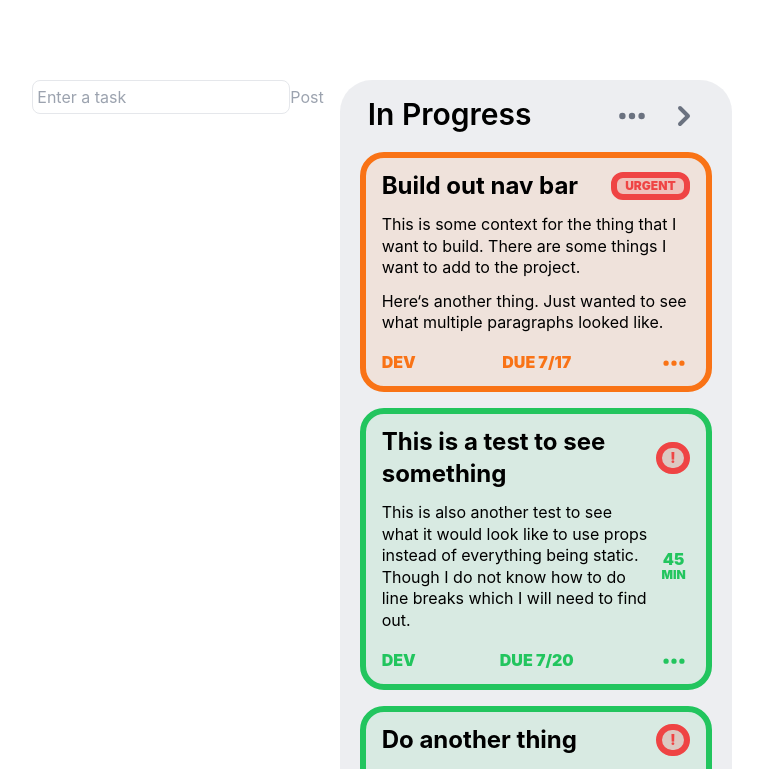
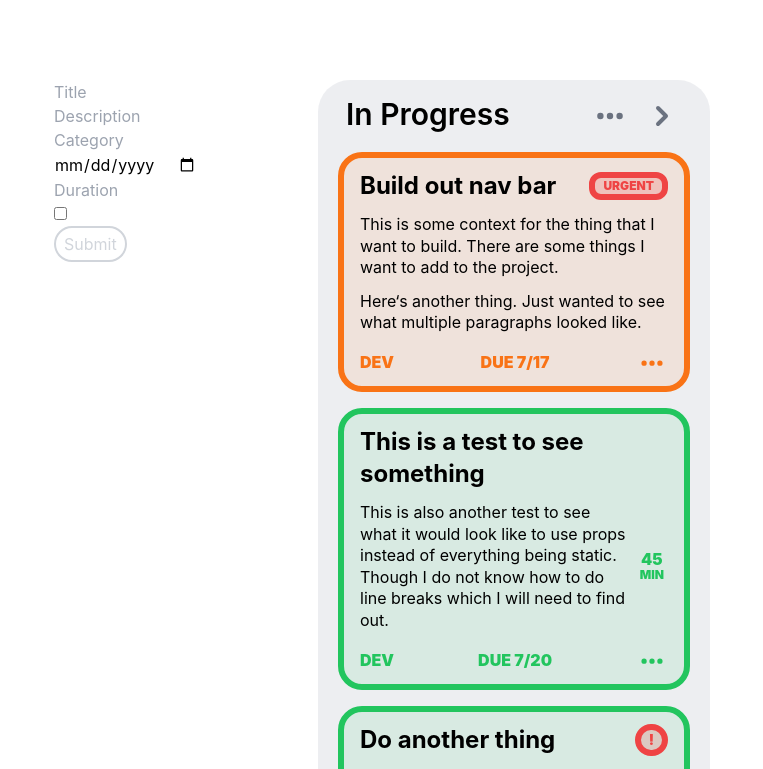
Before and after one commit to garrettprince/junk-component-tests, a Next.js app: page / in a window 1280 px wide. Shown: the top 769 px of the page, without its empty margins (250-1013 px from the left). Built offline with nearby package versions, Linux system fonts and the light colour scheme.

Commit message:
Form work

```diff
--- a/components/CardComponentTest.js
+++ b/components/CardComponentTest.js
@@ -1,21 +1,20 @@
 import React from "react";
 import { DotsHorizontalIcon } from "@heroicons/react/solid";
 
-function CardTest({ title, description, category, dueDate, minutesDuration }) {
-  let isUrgent = false;
+function CardTest({ title, description, category, dueDate, minutesDuration, urgent }) {;
 
   return (
     <div
       id="card1"
-      className="bg-green-500/10 h-full w-[22rem] border-green-500 rounded-3xl border-[6px] cursor-grab my-4 mx-5"
+      className="bg-green-500/10 h-max w-[22rem] border-green-500 rounded-3xl border-[6px] cursor-grab my-4 mx-5"
     >
       <header className="flex justify-between items-center mx-4 mt-3">
         <h1 className="font-bold text-2xl">{title}</h1>
-        <div className="border-[6px] bg-red-500/20 text-red-500 rounded-full border-red-500 text-sm font-black px-2 py-0">
+        {urgent && (<div className="border-[6px] bg-red-500/20 text-red-500 rounded-full border-red-500 text-sm font-black px-2 py-0">
           !
-        </div>
+        </div>)}
       </header>
-      <section id="text-container" className="flex items-center my-3 mx-4">
+      <section id="text-container" className="flex items-center my-3 mx-4 justify-between">
         <div id="description-text">
           <p className="leading-[1.35rem] font-regular">{description}</p>
         </div>
--- a/components/FormTest.js
+++ b/components/FormTest.js
@@ -1,33 +1,133 @@
 import React, { useState } from "react";
+import CardComponentTest from "./CardComponentTest";
+import { Formik, Field, Form } from "formik";
 
 function FormTest() {
-  const [input, setInput] = useState("");
-
-  const handleSubmit = (e) => {
-    // e.preventDefault()
-  };
-
   return (
     <div>
-      <form className="flex justify-between" onSubmit={handleSubmit}>
-        <div className="border rounded-lg p-1">
-            <input
-              value={input}
-              onChange={(e) => setInput(e.target.value)}
-              className=""
-              placeholder="Enter a task"
-            />
-        </div>
-        <button
-          disabled={!input}
-          type="submit"
-          className="disabled:text-gray-400"
-        >
-          Post
-        </button>
-      </form>
+      <Formik
+        initialValues={{
+          title: "",
+          description: "",
+          category: "",
+          dueDate: null,
+          duration: null,
+          urgent: false,
+        }}
+        onSubmit={async (values) => {
+          // post to supabase
+          console.log(values);
+          // call refresh function
+        }}
+      >
+        {({ values, errors, touched, dirty }) => (
+          <Form className="flex-col">
+            <div>
+              <Field type="text" name="title" placeholder="Title" />
+            </div>
+            <div>
+              <Field
+                type="description"
+                name="description"
+                placeholder="Description"
+              />
+            </div>
+            <div>
+              <Field type="text" name="category" placeholder="Category" />
+            </div>
+            <div>
+              <Field type="date" name="dueDate" placeholder="Due Date" />
+            </div>
+            <div>
+              <Field type="number" name="duration" placeholder="Duration" />
+            </div>
+            <div>
+              <Field type="checkbox" name="urgent" placeholder="Urgent" />
+            </div>
+            <button className="disabled:text-gray-300 disabled:border-gray-300 border-2 rounded-full py-1 px-2 border-black" disabled={!dirty}>
+              Submit
+            </button>
+          </Form>
+        )}
+      </Formik>
     </div>
   );
 }
 
 export default FormTest;
+
+// const [input, setInput] = useState("");
+// const [title, setTitle] = useState("");
+// const [description, setDescription] = useState("");
+// const [category, setCategory] = useState("");
+// const [dueDate, setDueDate] = useState("");
+// const [duration, setDuration] = useState("");
+// const [urgent, setUrgent] = useState(true);
+
+// const handleSubmit = (e) => {
+//   e.preventDefault()
+// };
+
+// return (
+//   <div>
+//     <form className="flex justify-between" onSubmit={handleSubmit}>
+//       <div className="flex-col border rounded-lg p-1">
+//         <input
+//           value={title}
+//           onChange={(e) => setTitle(e.target.value)}
+//           className="flex"
+//           placeholder="Enter a title"
+//         />
+//         <input
+//           value={description}
+//           onChange={(e) => setDescription(e.target.value)}
+//           className="flex"
+//           placeholder="Enter a body"
+//         />
+//         <input
+//           value={category}
+//           onChange={(e) => setCategory(e.target.value)}
+//           className="flex"
+//           placeholder="Type category"
+//         />
+//         <input
+//           value={dueDate}
+//           onChange={(e) => setDueDate(e.target.value)}
+//           className="flex"
+//           placeholder="Due date"
+//         />
+//         <input
+//           value={duration}
+//           onChange={(e) => setDuration(e.target.value)}
+//           className="flex"
+//           placeholder="Duration"
+//         />
+//         <input
+//           value={urgent}
+//           type="checkbox"
+//           onChange={(e) => setUrgent(!setUrgent)}
+//           className="flex"
+//           placeholder=""
+//         />
+//       </div>
+//       <button
+//         disabled={!title}
+//         type="submit"
+//         className="disabled:text-gray-400"
+//       >
+//         Post
+//       </button>
+//     </form>
+
+//     {title && (
+//       <CardComponentTest
+//         title={title}
+//         description={description}
+//         category={category.toUpperCase()}
+//         dueDate={"DUE " + dueDate}
+//         minutesDuration={duration}
+//         urgent={urgent}
+//       />
+//     )}
+//   </div>
+// );
--- a/package.json
+++ b/package.json
@@ -10,6 +10,7 @@
   },
   "dependencies": {
     "@heroicons/react": "^1.0.6",
+    "formik": "^2.2.9",
     "next": "12.2.2",
     "react": "18.2.0",
     "react-dom": "18.2.0"
```
Also changed, not shown: pages/index.js (+28 -0 lines), 1 other file (tests, documents, lock files or other folders).
